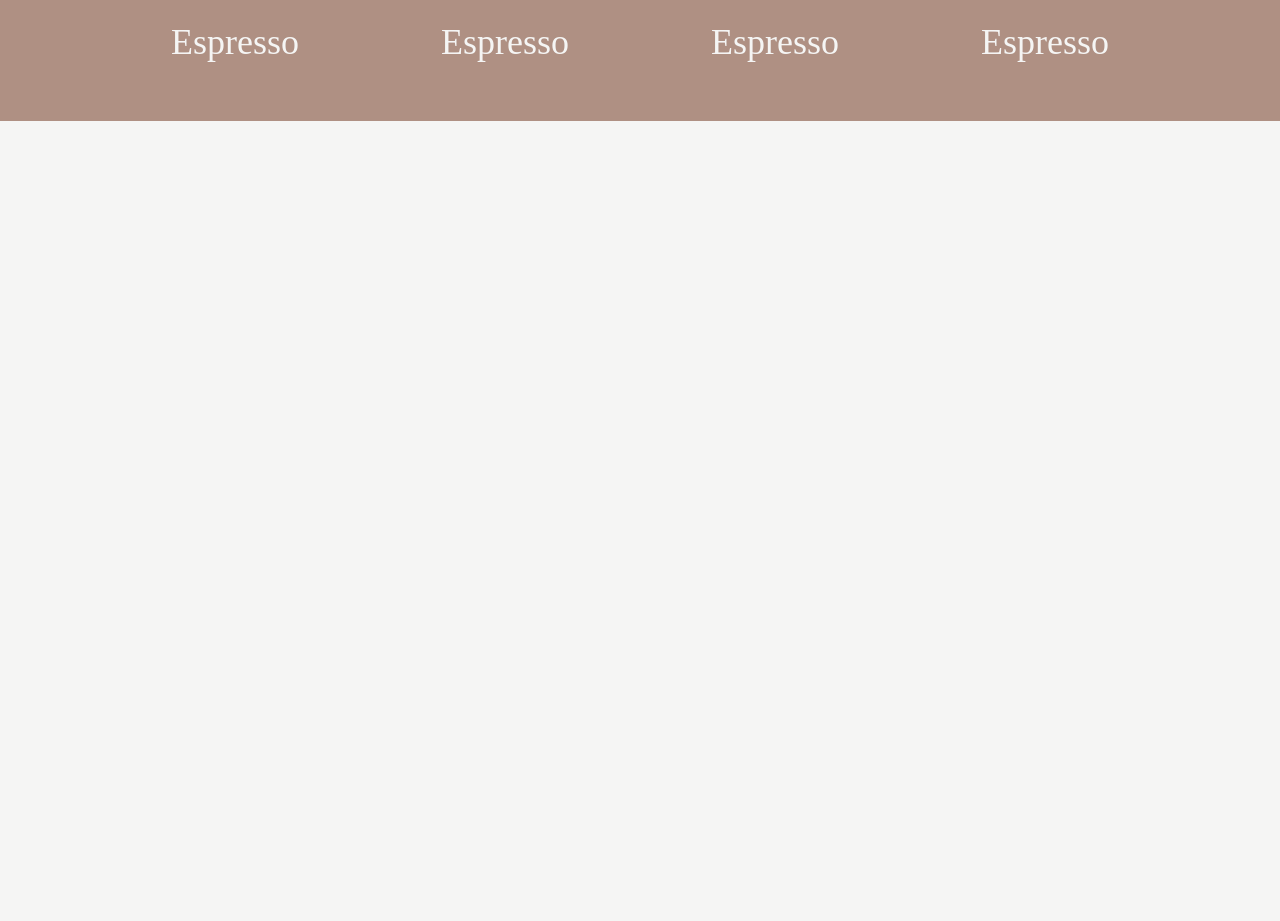
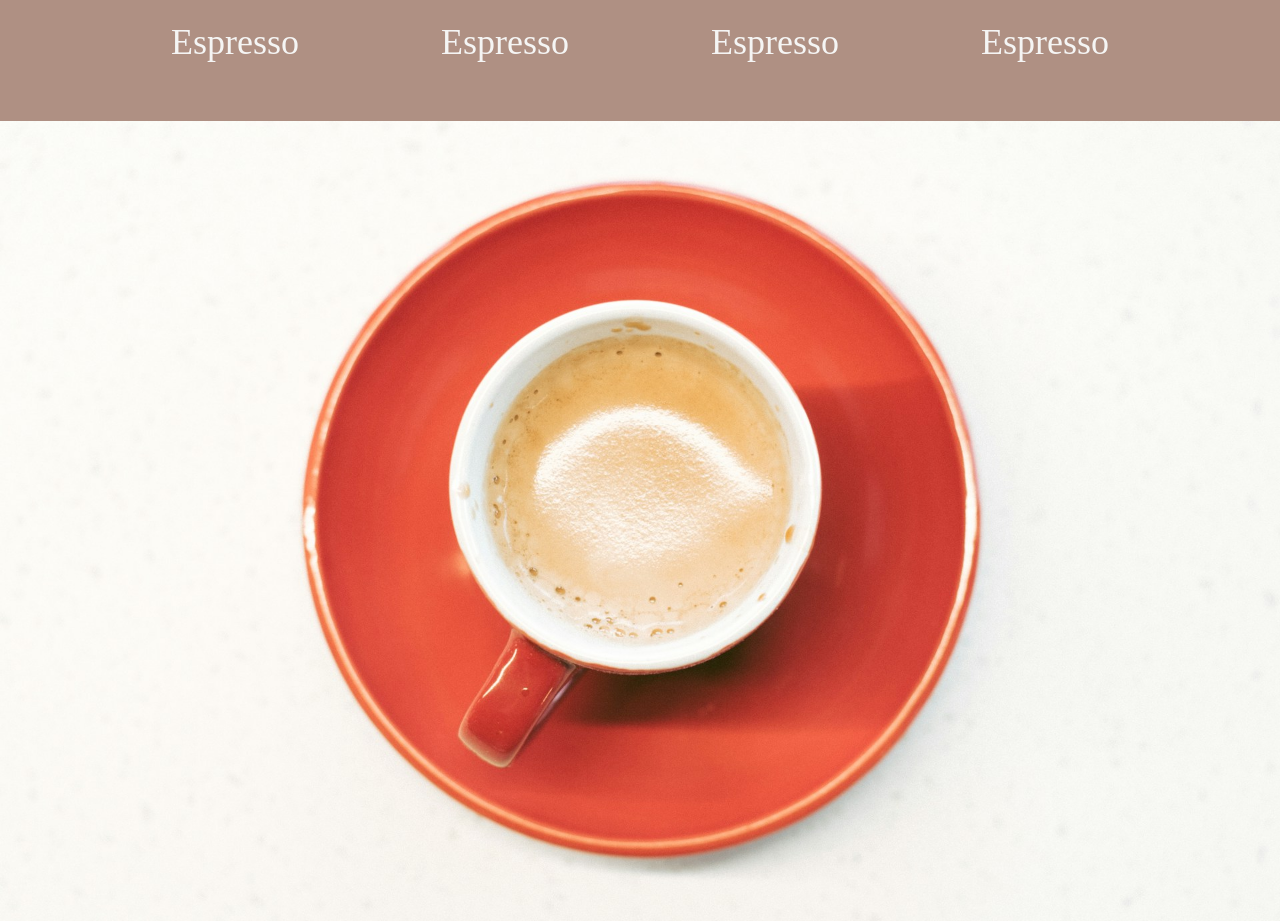
Before and after one commit to DarkoM996/coffeebar-website, a React (Vite) app: page / in a window 1280 px wide. Shown: the part 3114-4035 px from the top of the page. Before the commit the page ends 3235 px from the top, so only its background shows below. Built offline with nearby package versions, Linux system fonts and the light colour scheme; a web font is replaced by a local one.

Commit message:
new section added

```diff
--- a/src/App.tsx
+++ b/src/App.tsx
@@ -2,6 +2,7 @@ import FeaturedCards from "./components/FeaturedCards";
 import Hero from "./components/Hero";
 import Navbar from "./components/Navbar";
 import NewestCoffees from "./components/NewestCoffees";
+import CTA from "./components/CTA";
 
 const App = () => {
   return (
@@ -10,6 +11,7 @@ const App = () => {
       <Hero />
       <FeaturedCards />
       <NewestCoffees />
+      <CTA />
     </>
   );
 };
--- /dev/null
+++ b/src/components/CTA.tsx
@@ -0,0 +1,15 @@
+import backgroundimage from "../images/image25.jpg";
+
+const CTA = () => {
+  return (
+    <div className="max-w-screen-3xl mx-auto w-full h-screen">
+      <img
+        src={backgroundimage}
+        alt="background image"
+        className="w-full h-full object-cover"
+      />
+    </div>
+  );
+};
+
+export default CTA;
```
